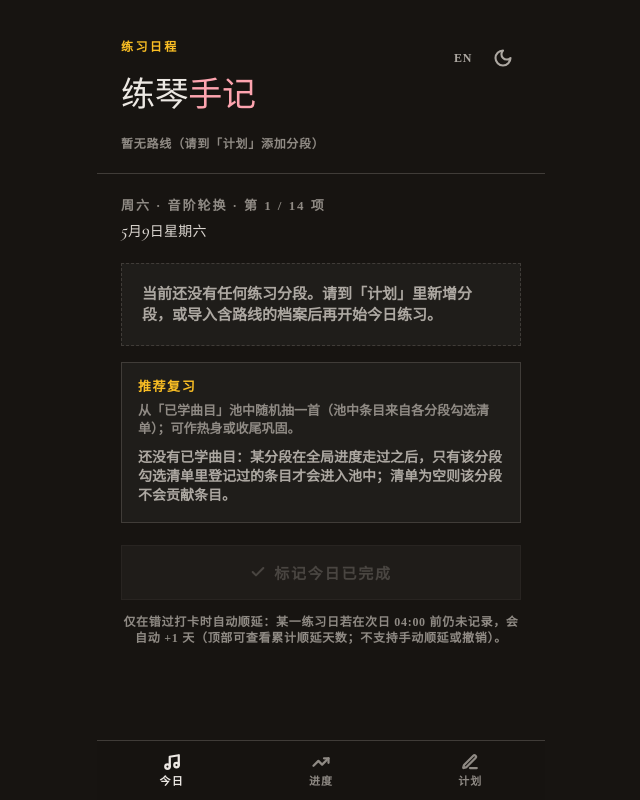
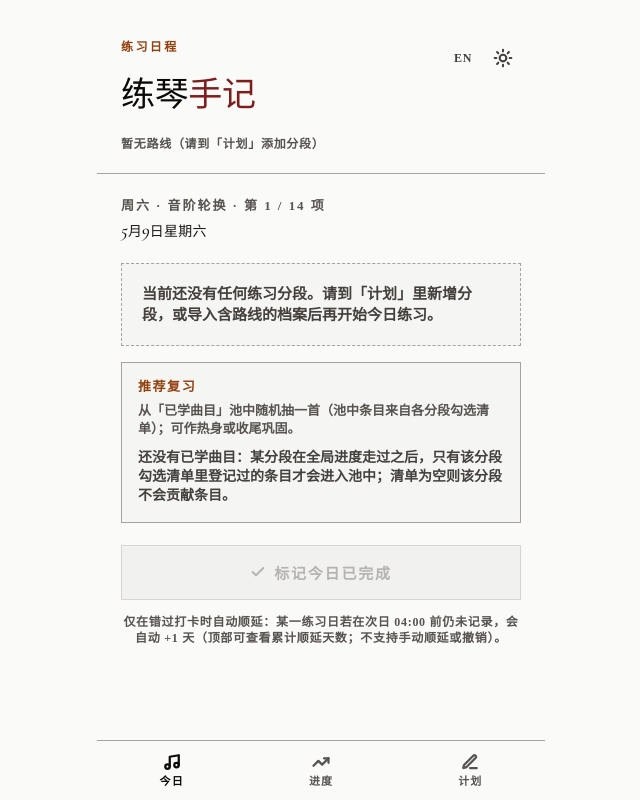
Before and after one commit to zimo1412/pianotes, a React (Vite) app: page / in a window 1280 px wide. Both pictures are taken after a click on the button 822 px from the left and 58 px from the top of the page. Shown: the whole page, without its empty margins (319-959 px from the left). Built offline with nearby package versions, Linux system fonts and the light colour scheme.

Commit message:
feat: add follow theme color mode

```diff
--- a/src/PianoApp.jsx
+++ b/src/PianoApp.jsx
@@ -3,15 +3,15 @@
  * Domain logic under src/piano/; tab screens under src/piano/screens/.
  */
 
-import { useState, useEffect, useRef, useMemo } from 'react';
-import { Edit3, TrendingUp, Music, X, Plus, Minus, Flame, Moon, Sun, AlertCircle } from 'lucide-react';
+import { useState, useEffect, useRef, useMemo, useSyncExternalStore } from 'react';
+import { Edit3, TrendingUp, Music, X, Plus, Minus, Flame, Moon, Sun, AlertCircle, Monitor } from 'lucide-react';
 import { practiceStorage } from './storage.js';
 import { useI18n } from './locales/I18nProvider.jsx';
 import { DEFAULT_BLOCKS, PRACTICE_LOG_DURATION_STEP } from './piano/constants.js';
 import { normalizeBlock, normalizeBlocks } from './piano/blockModel.js';
 import { getPracticeDayAnchor, getDateString, daysBetween, getDeadlineForPracticeDayKey, parseLocalDayFromKey } from './piano/dateAnchors.js';
 import { getFocusForToday, clampGlobalWeek, defaultLogMinutesFromTodayInfo, calculateStreak } from './piano/routeFocus.js';
-import { normalizeTheme } from './piano/theme.js';
+import { getSystemPrefersDarkSnapshot, normalizeTheme, subscribeSystemPrefersDark } from './piano/theme.js';
 import {
   buildPracticeArchive,
   buildAiPlanTemplateArchive,
@@ -41,7 +41,7 @@ export default function PianoApp() {
   const [practiceLogMode, setPracticeLogMode] = useState('create');
   const [logDuration, setLogDuration] = useState(90);
   const [logNote, setLogNote] = useState('');
-  const [theme, setTheme] = useState('light');
+  const [theme, setTheme] = useState('system');
   const [autoMsg, setAutoMsg] = useState(0);
   const [manualWeekOverride, setManualWeekOverride] = useState(null);
   const archiveImportRef = useRef(null);
@@ -55,7 +55,9 @@ export default function PianoApp() {
     null,
   );
 
-  const isDark = theme === 'dark';
+  const systemPrefersDark = useSyncExternalStore(subscribeSystemPrefersDark, getSystemPrefersDarkSnapshot, () => false);
+  const resolvedTheme = theme === 'system' ? (systemPrefersDark ? 'dark' : 'light') : theme;
+  const isDark = resolvedTheme === 'dark';
   const styles = createAppStyles(isDark);
 
   useEffect(() => {
@@ -363,7 +365,10 @@ export default function PianoApp() {
   }
 
   function cycleTheme() {
-    saveTheme(theme === 'dark' ? 'light' : 'dark');
+    const order = ['light', 'dark', 'system'];
+    const i = order.indexOf(theme);
+    const next = order[(i >= 0 ? i + 1 : 1) % order.length];
+    saveTheme(next);
   }
 
   function applyPlanEditorSave(payload) {
@@ -379,7 +384,14 @@ export default function PianoApp() {
     setPlanEditor(null);
   }
 
-  const themeName = theme === 'dark' ? t('header.themeDark') : t('header.themeLight');
+  const themeName =
+    theme === 'system'
+      ? t('header.themeSystemWithAppearance', {
+          appearance: isDark ? t('header.themeDark') : t('header.themeLight'),
+        })
+      : theme === 'dark'
+        ? t('header.themeDark')
+        : t('header.themeLight');
 
   const headerCornerBtn = {
     width: 36,
@@ -428,8 +440,20 @@ export default function PianoApp() {
             >
               {locale === 'zh' ? 'EN' : '中'}
             </button>
-            <button type="button" onClick={cycleTheme} style={headerCornerBtn} title={t('header.themeTitle', { name: themeName })}>
-              {theme === 'dark' ? <Moon size={20} strokeWidth={2.5} /> : <Sun size={20} strokeWidth={2.5} />}
+            <button
+              type="button"
+              onClick={cycleTheme}
+              style={headerCornerBtn}
+              title={`${t('header.themeTitle', { name: themeName })} · ${t('header.themeCycleHint')}`}
+              aria-label={themeName}
+            >
+              {theme === 'system' ? (
+                <Monitor size={20} strokeWidth={2.5} />
+              ) : isDark ? (
+                <Moon size={20} strokeWidth={2.5} />
+              ) : (
+                <Sun size={20} strokeWidth={2.5} />
+              )}
             </button>
           </div>
         </header>
--- a/src/locales/en.js
+++ b/src/locales/en.js
@@ -44,7 +44,9 @@ export default {
     skippedLine: '{n} day(s) deferred',
     themeDark: 'Dark',
     themeLight: 'Light',
+    themeSystemWithAppearance: 'System — currently {appearance}',
     themeTitle: 'Theme: {name}',
+    themeCycleHint: 'Tap to cycle: light → dark → system',
     langSwitchToEn: 'English',
     langSwitchToZh: '中文',
   },
@@ -198,7 +200,7 @@ Top-level required fields:
 • blocks: array; may be empty (no route); if non-empty each item is a segment (order = route order)
 • completed: object keyed by "YYYY-MM-DD" with { duration, note? }; {} for new plans
 • autoPostponed: object date keys → true; {} for new plans
-• theme: "light" | "dark"
+• theme: "light" | "dark" | "system" (follow OS light/dark)
 
 Each blocks[] segment:
 • id: unique string (e.g. "b_" + random)
--- a/src/locales/zh.js
+++ b/src/locales/zh.js
@@ -43,7 +43,9 @@ export default {
     skippedLine: '已顺延 {n} 天',
     themeDark: '深色',
     themeLight: '浅色',
+    themeSystemWithAppearance: '跟随系统（当前{appearance}）',
     themeTitle: '主题：{name}',
+    themeCycleHint: '点击切换：浅色 → 深色 → 跟随系统',
     langSwitchToEn: 'English',
     langSwitchToZh: '中文',
   },
@@ -195,7 +197,7 @@ export default {
 • blocks：数组；可为空表示尚未配置路线；非空时每项为一个阶段对象（顺序即路线顺序）
 • completed：对象，键为 "YYYY-MM-DD"，值为 { duration, note? }；新计划可为 {}
 • autoPostponed：对象，键为日期字符串，值为 true；新计划可为 {}
-• theme：字符串 "light" 或 "dark"
+• theme：字符串 "light"、"dark" 或 "system"（跟随系统深浅色）
 
 阶段对象 blocks[] 常用字段：
 • id：字符串，唯一，建议 "b_" 前缀 + 随机字符
--- a/src/piano/theme.js
+++ b/src/piano/theme.js
@@ -1,8 +1,23 @@
 /**
- * Persisted theme enum: only `light` / `dark`.
+ * Persisted theme: `light` / `dark` / `system` (follow OS prefers-color-scheme).
  */
 
 export function normalizeTheme(raw) {
   if (raw === 'dark') return 'dark';
+  if (raw === 'system') return 'system';
   return 'light';
 }
+
+/** @returns {boolean} */
+export function getSystemPrefersDarkSnapshot() {
+  if (typeof window === 'undefined') return false;
+  return window.matchMedia('(prefers-color-scheme: dark)').matches;
+}
+
+/** @param {() => void} onStoreChange */
+export function subscribeSystemPrefersDark(onStoreChange) {
+  if (typeof window === 'undefined') return () => {};
+  const mq = window.matchMedia('(prefers-color-scheme: dark)');
+  mq.addEventListener('change', onStoreChange);
+  return () => mq.removeEventListener('change', onStoreChange);
+}
```
